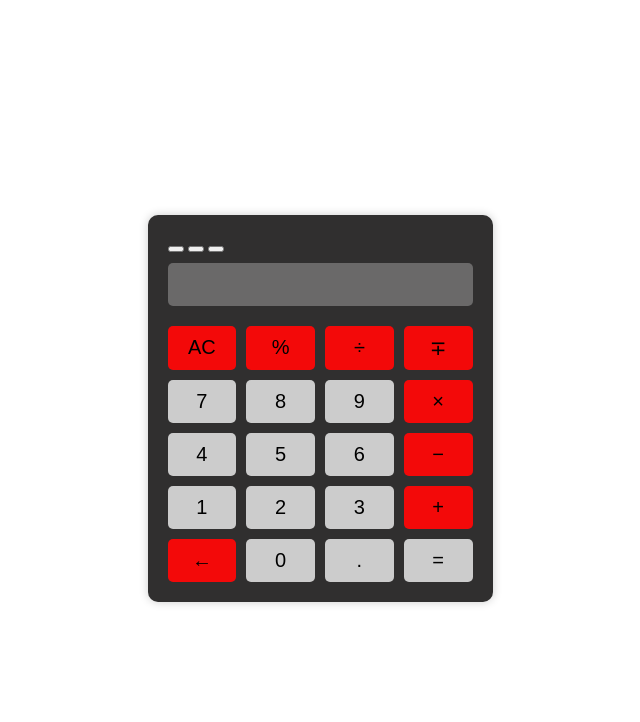
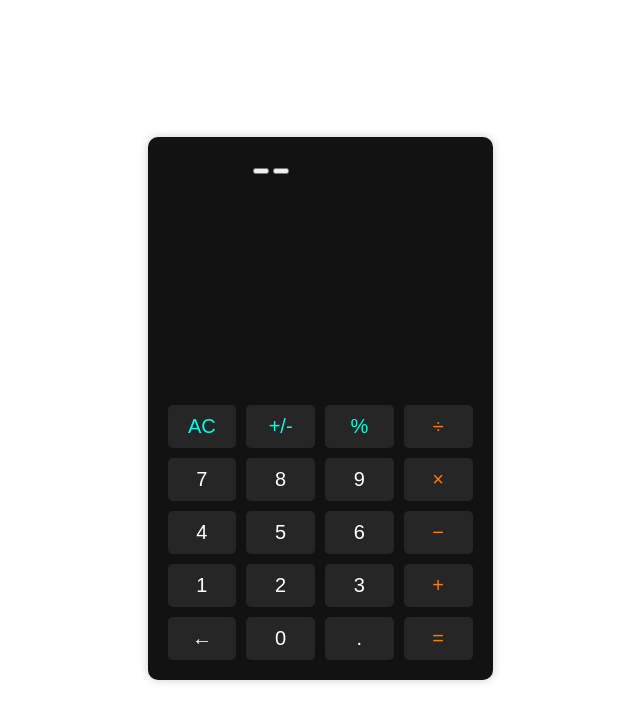
Before and after one commit to furaihan/kuis-praktikum-1-if08, a plain HTML site: page index.html in a window 1280 px wide. Shown: the whole page, without its empty margins (320-960 px from the left). Drawn offline with Linux system fonts and the light colour scheme.

Commit message:
perubahan nama class dan css

```diff
--- a/index.html
+++ b/index.html
@@ -13,16 +13,15 @@
             <div class="hiasan">
                 <button></button>
                 <button></button>
-                <button></button>
             </div>
             <div class="display">
-                <input type="text" id="display" disabled>
+                <input type="text" id="display" disabled />
             </div>
             <div class="buttons">
-                <button onclick="clearDisplay()" class="opBtn">AC</button>
-                <button onclick="addToDisplay('%')" class="opBtn">%</button>
+                <button onclick="clearDisplay()" class="clBtn">AC</button>
+                <button onclick="addToDisplay('+/-')" class="puBtn">+/-</button>
+                <button onclick="addToDisplay('%')" class="prBtn">%</button>
                 <button onclick="addToDisplay('/')" class="opBtn">÷</button>
-                <button onclick="addToDisplay('+-')" class="opBtn"><span>&#8723</span></button>
                 <button onclick="addToDisplay('7')" class="numBtn">7</button>
                 <button onclick="addToDisplay('8')" class="numBtn">8</button>
                 <button onclick="addToDisplay('9')" class="numBtn">9</button>
@@ -35,10 +34,10 @@
                 <button onclick="addToDisplay('2')" class="numBtn">2</button>
                 <button onclick="addToDisplay('3')" class="numBtn">3</button>
                 <button onclick="addToDisplay('+')" class="opBtn">+</button>
-                <button onclick="addToDisplay('<-')" class="opBtn"><span>&#8592;</span></button>
+                <button onclick="addToDisplay('<-')" class="bcBtn"><span>&#8592;</span></button>
                 <button onclick="addToDisplay('0')" class="numBtn">0</button>
                 <button onclick="addToDisplay('.')" class="numBtn">.</button>
-                <button onclick="calculate()" class="numBtn">=</button>
+                <button onclick="calculate()" class="rsBtn">=</button>
 
             </div>
         </div>
--- a/style.css
+++ b/style.css
@@ -6,7 +6,7 @@
 }
 
 .calculator {
-    background-color: #302f2f;
+    background-color: #131212;
     padding: 20px;
     border-radius: 10px;
     box-shadow: 0 0 10px rgba(0, 0, 0, 0.2);
@@ -15,16 +15,19 @@
 .display {
     margin-bottom: 20px;
     margin-right: 20px;
+    height: 200px;
 }
 
 .display input {
+    background-color: #131212;
     width: 100%;
     padding: 10px;
     font-size: 20px;
     border: none;
     border-radius: 5px;
     text-align: right;
-    color: black;
+    color: rgb(0, 0, 0);
+    height: 170px;
 }
 
 .buttons {
@@ -34,7 +37,8 @@
 }
 
 .numBtn {
-    background-color: #ccc;
+    background-color: #272626;
+    color: #fff;
     padding: 10px;
     font-size: 20px;
     border: none;
@@ -52,13 +56,59 @@
 .hiasan{
     position: relative;
     top: 0;
-    left: 0;
+    left: 85px;
     display: relative;
     place-items: right;
     margin-bottom: 10px;
 }
 .opBtn{
-    background-color: #f30909;
+    background-color: #272626;
+    color: #fd7b01;
+    padding: 10px;
+    font-size: 20px;
+    border: none;
+    border-radius: 5px;
+    cursor: pointer;
+}
+.puBtn{
+    background-color: #272626;
+    color: #01fde8;
+    padding: 10px;
+    font-size: 20px;
+    border: none;
+    border-radius: 5px;
+    cursor: pointer;
+}
+.clBtn{
+    background-color: #272626;
+    color: #01fde8;
+    padding: 10px;
+    font-size: 20px;
+    border: none;
+    border-radius: 5px;
+    cursor: pointer;
+}
+.prBtn{
+    background-color: #272626;
+    color: #01fde8;
+    padding: 10px;
+    font-size: 20px;
+    border: none;
+    border-radius: 5px;
+    cursor: pointer;
+}
+.rsBtn{
+    background-color: #272626;
+    color: #fd7b01;
+    padding: 10px;
+    font-size: 20px;
+    border: none;
+    border-radius: 5px;
+    cursor: pointer;
+}
+.bcBtn{
+    background-color: #272626;
+    color: #fff;
     padding: 10px;
     font-size: 20px;
     border: none;
```
